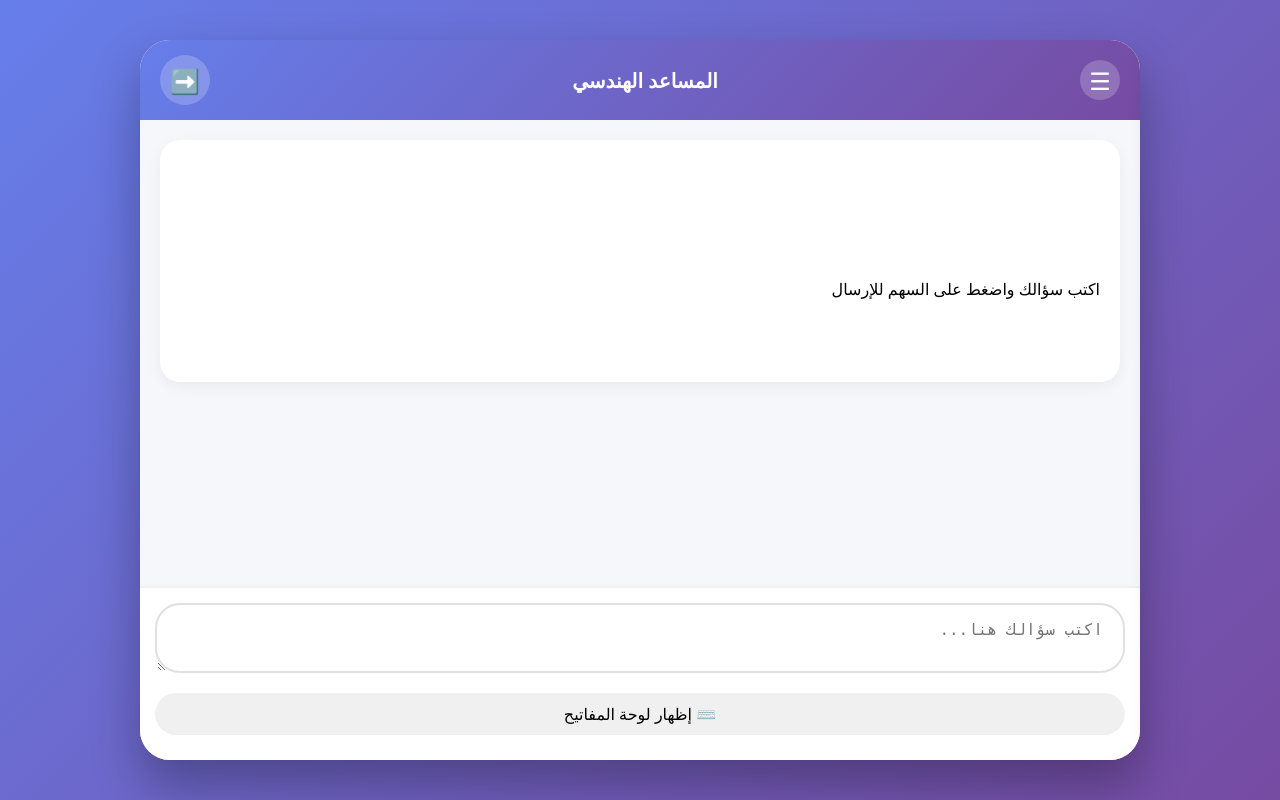
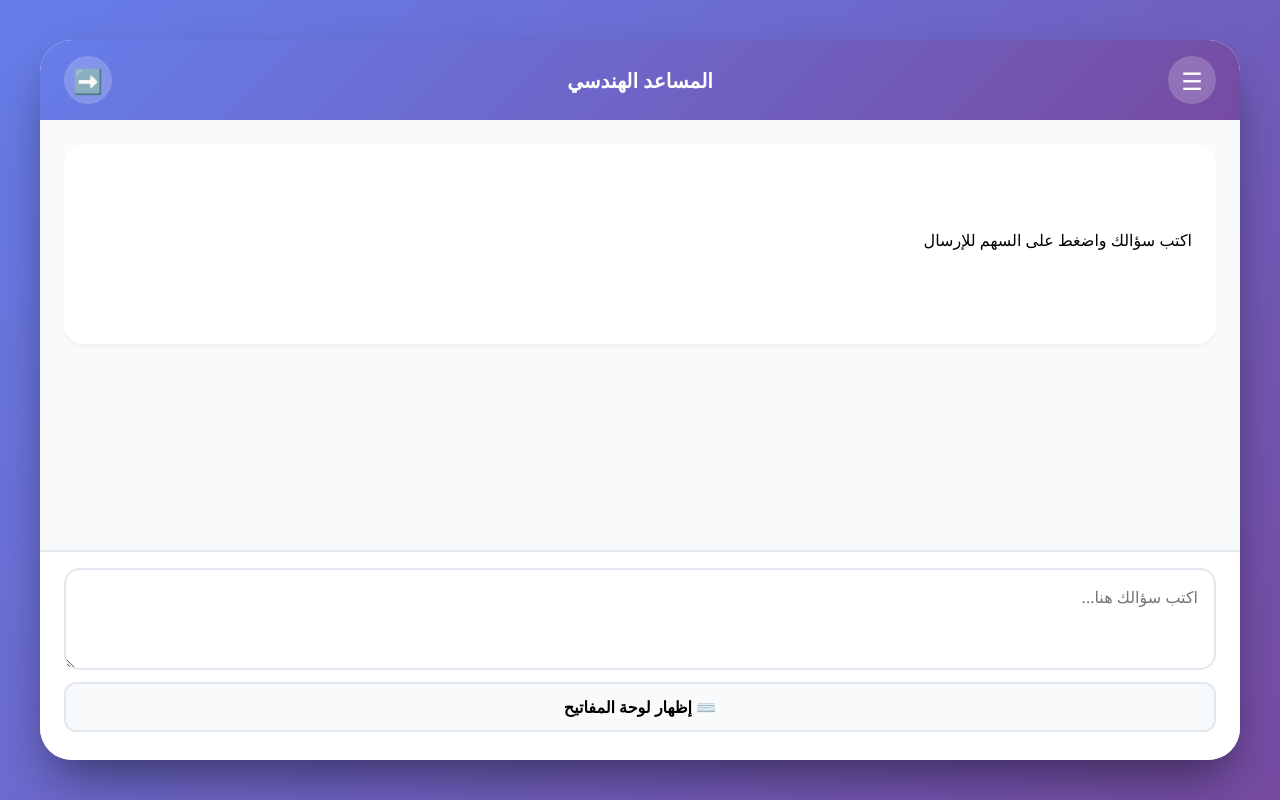
Before and after one commit to creativity2472001-ctrl/Mechatronics-assist-web, a Flask app: page / in a window 1280 px wide. Run offline with Flask 3, Linux system fonts and the light colour scheme.

Commit message:
Update index.html

```diff
--- a/templates/index.html
+++ b/templates/index.html
@@ -1,15 +1,28 @@
 <!DOCTYPE html>
-<html dir="rtl" lang="ar">
+<html lang="ar" dir="rtl">
 <head>
     <meta charset="UTF-8">
-    <meta name="viewport" content="width=device-width, initial-scale=1.0, maximum-scale=1.0, user-scalable=yes">
+    <meta name="viewport" content="width=device-width, initial-scale=1.0">
     <title>المساعد الهندسي</title>
     <style>
         * {
             margin: 0;
             padding: 0;
             box-sizing: border-box;
-            font-family: 'Segoe UI', -apple-system, BlinkMacSystemFont, sans-serif;
+            font-family: 'Segoe UI', system-ui, -apple-system, sans-serif;
+        }
+
+        :root {
+            --primary: #2563eb;
+            --primary-dark: #1e40af;
+            --secondary: #64748b;
+            --success: #22c55e;
+            --danger: #ef4444;
+            --warning: #f59e0b;
+            --background: #f8fafc;
+            --surface: #ffffff;
+            --text: #0f172a;
+            --border: #e2e8f0;
         }
 
         body {
@@ -18,89 +31,73 @@
             display: flex;
             justify-content: center;
             align-items: center;
-            direction: rtl;
+            padding: 16px;
         }
 
         .app-container {
-            background: white;
-            border-radius: 30px;
-            box-shadow: 0 25px 50px rgba(0,0,0,0.3);
-            width: 95%;
-            max-width: 1000px;
+            width: 100%;
+            max-width: 1200px;
             height: 90vh;
+            background: var(--surface);
+            border-radius: 32px;
+            box-shadow: 0 25px 50px -12px rgba(0,0,0,0.5);
             display: flex;
             flex-direction: column;
+            overflow: hidden;
             position: relative;
-            overflow: hidden;
         }
 
-        /* ===== الشريط العلوي ===== */
+        /* Header */
         .header {
             background: linear-gradient(135deg, #667eea 0%, #764ba2 100%);
-            padding: 15px 20px;
+            padding: 16px 24px;
             display: flex;
             justify-content: space-between;
             align-items: center;
             color: white;
         }
 
-        .menu-btn {
+        .menu-btn, .send-btn {
+            width: 48px;
+            height: 48px;
+            border-radius: 50%;
+            border: none;
             background: rgba(255,255,255,0.2);
-            border: none;
-            width: 40px;
-            height: 40px;
-            border-radius: 50%;
+            color: white;
+            font-size: 24px;
+            cursor: pointer;
+            transition: all 0.3s ease;
             display: flex;
             align-items: center;
             justify-content: center;
-            cursor: pointer;
-            transition: 0.3s;
-            color: white;
-            font-size: 24px;
         }
 
-        .menu-btn:hover {
+        .menu-btn:hover, .send-btn:hover {
             background: rgba(255,255,255,0.3);
             transform: scale(1.1);
         }
 
+        .menu-btn:active, .send-btn:active {
+            transform: scale(0.95);
+        }
+
         .title {
             font-size: 20px;
-            font-weight: bold;
+            font-weight: 600;
         }
 
-        .send-btn {
-            background: rgba(255,255,255,0.2);
-            border: none;
-            width: 50px;
-            height: 50px;
-            border-radius: 50%;
-            display: flex;
-            align-items: center;
-            justify-content: center;
-            cursor: pointer;
-            transition: 0.3s;
-            color: white;
-            font-size: 24px;
-        }
-
-        .send-btn:hover {
-            background: rgba(255,255,255,0.3);
-            transform: scale(1.1);
-        }
-
-        /* ===== القائمة الجانبية ===== */
+        /* Sidebar */
         .sidebar {
             position: absolute;
             top: 0;
-            right: -300px;
-            width: 280px;
+            right: -320px;
+            width: 300px;
             height: 100%;
-            background: white;
-            box-shadow: -5px 0 25px rgba(0,0,0,0.2);
-            transition: 0.3s;
+            background: var(--surface);
+            box-shadow: -4px 0 20px rgba(0,0,0,0.1);
+            transition: right 0.3s ease;
             z-index: 1000;
-            padding: 20px;
+            padding: 24px;
             overflow-y: auto;
         }
 
@@ -112,42 +109,50 @@
             display: flex;
             justify-content: space-between;
             align-items: center;
-            margin-bottom: 30px;
-            padding-bottom: 15px;
-            border-bottom: 2px solid #f0f0f0;
+            margin-bottom: 24px;
+            padding-bottom: 16px;
+            border-bottom: 2px solid var(--border);
         }
 
         .close-btn {
-            background: none;
+            width: 40px;
+            height: 40px;
+            border-radius: 50%;
             border: none;
-            font-size: 24px;
+            background: var(--border);
+            color: var(--text);
+            font-size: 20px;
             cursor: pointer;
-            color: #667eea;
+            transition: all 0.3s;
+        }
+
+        .close-btn:hover {
+            background: var(--secondary);
+            color: white;
         }
 
         .sidebar-item {
-            padding: 15px;
-            margin-bottom: 10px;
-            background: #f8f9fa;
-            border-radius: 15px;
+            padding: 16px;
+            margin-bottom: 8px;
+            background: var(--background);
+            border-radius: 12px;
             cursor: pointer;
-            transition: 0.3s;
+            transition: all 0.3s;
+            display: flex;
+            align-items: center;
+            gap: 12px;
         }
 
         .sidebar-item:hover {
-            background: #e9ecef;
-            transform: translateX(-5px);
-        }
-
-        .sidebar-item i {
-            margin-left: 10px;
-            color: #667eea;
+            background: var(--primary);
+            color: white;
+            transform: translateX(-4px);
         }
 
         .language-list {
+            margin-top: 8px;
+            margin-right: 20px;
             display: none;
-            padding-right: 20px;
-            margin-top: 5px;
         }
 
         .language-list.show {
@@ -155,37 +160,39 @@
         }
 
         .language-item {
-            padding: 10px;
-            margin: 5px 0;
-            background: white;
-            border-radius: 10px;
+            padding: 10px 16px;
+            margin: 4px 0;
+            background: var(--background);
+            border-radius: 8px;
             cursor: pointer;
-            transition: 0.2s;
+            transition: all 0.2s;
         }
 
         .language-item:hover {
-            background: #e3f2fd;
+            background: var(--primary);
+            color: white;
         }
 
         .language-item.active {
-            background: #667eea;
+            background: var(--primary);
             color: white;
+            font-weight: 600;
         }
 
-        /* ===== منطقة الإجابة ===== */
+        /* Answer Area */
         .answer-area {
             flex: 1;
             overflow-y: auto;
-            padding: 20px;
-            background: #f5f7fb;
+            padding: 24px;
+            background: var(--background);
         }
 
         .answer-container {
-            background: white;
+            background: var(--surface);
             border-radius: 20px;
-            padding: 20px;
-            box-shadow: 0 5px 15px rgba(0,0,0,0.05);
-            min-height: 100px;
+            padding: 24px;
+            box-shadow: 0 4px 6px -2px rgba(0,0,0,0.05);
+            min-height: 200px;
             white-space: pre-wrap;
             line-height: 1.8;
             font-size: 16px;
@@ -193,68 +200,80 @@
 
         .domain-badge {
             display: inline-block;
-            background: #667eea;
+            padding: 4px 12px;
+            background: linear-gradient(135deg, #667eea 0%, #764ba2 100%);
             color: white;
-            padding: 5px 15px;
-            border-radius: 50px;
+            border-radius: 20px;
             font-size: 14px;
-            margin-bottom: 10px;
+            font-weight: 600;
+            margin-bottom: 16px;
         }
 
-        /* ===== منطقة الإدخال ===== */
+        .ai-badge {
+            display: inline-block;
+            padding: 4px 12px;
+            background: var(--secondary);
+            color: white;
+            border-radius: 20px;
+            font-size: 12px;
+            margin-right: 8px;
+        }
+
+        /* Input Area */
         .input-area {
-            background: white;
-            border-top: 2px solid #f0f0f0;
-            padding: 15px;
+            background: var(--surface);
+            border-top: 2px solid var(--border);
+            padding: 16px 24px;
         }
 
         .input-container {
             display: flex;
-            align-items: center;
-            gap: 10px;
-            margin-bottom: 10px;
+            gap: 12px;
+            margin-bottom: 12px;
         }
 
         #question {
             flex: 1;
-            border: 2px solid #e0e0e0;
-            border-radius: 25px;
-            padding: 15px 20px;
+            padding: 16px;
+            border: 2px solid var(--border);
+            border-radius: 16px;
             font-size: 16px;
-            outline: none;
-            transition: 0.3s;
-            min-height: 60px;
             resize: vertical;
-            font-family: 'Courier New', monospace;
+            min-height: 80px;
+            transition: all 0.3s;
         }
 
         #question:focus {
-            border-color: #667eea;
+            outline: none;
+            border-color: var(--primary);
+            box-shadow: 0 0 0 4px rgba(37,99,235,0.1);
         }
 
-        /* ===== لوحة المفاتيح ===== */
         .keyboard-toggle {
-            background: #f0f0f0;
-            border: none;
-            padding: 10px;
-            border-radius: 25px;
             width: 100%;
-            margin: 10px 0;
+            padding: 12px;
+            background: var(--background);
+            border: 2px solid var(--border);
+            border-radius: 12px;
             cursor: pointer;
             font-size: 16px;
-            transition: 0.3s;
+            font-weight: 600;
+            transition: all 0.3s;
+            margin-bottom: 12px;
         }
 
         .keyboard-toggle:hover {
-            background: #e0e0e0;
+            background: var(--primary);
+            color: white;
+            border-color: var(--primary);
         }
 
         .math-keyboard {
             display: none;
-            background: #f8f9fa;
-            border-radius: 20px;
-            padding: 15px;
-            margin: 10px 0;
+            background: var(--background);
+            border-radius: 16px;
+            padding: 16px;
+            margin-bottom: 12px;
         }
 
         .math-keyboard.show {
@@ -368,26 +371,27 @@
             </div>
 
             <div class="sidebar-item" onclick="showHelp()">
-                <span>❓</span> <span id="help-label">المساعدة</span>
+                <span>❓</span>
+                <span id="help-label">المساعدة</span>
             </div>
 
             <div class="sidebar-item" onclick="showAbout()">
-                <span>ℹ️</span> <span id="about-label">عن التطبيق</span>
+                <span>ℹ️</span>
+                <span id="about-label">عن التطبيق</span>
             </div>
         </div>
 
-        <!-- منطقة الإجابة -->
+        <!-- Answer Area -->
         <div class="answer-area" id="answerArea">
             <div class="answer-container" id="answerContainer">
-                <div id="domainDisplay"></div>
                 <div id="answerContent">اكتب سؤالك واضغط على السهم للإرسال</div>
             </div>
         </div>
 
-        <!-- منطقة الإدخال -->
+        <!-- Input Area -->
         <div class="input-area">
             <div class="input-container">
-                <textarea id="question" rows="2" placeholder="اكتب سؤالك هنا..."></textarea>
+                <textarea id="question" rows="3" placeholder="اكتب سؤالك هنا..."></textarea>
             </div>
 
             <button class="keyboard-toggle" onclick="toggleKeyboard()" id="keyboardBtn">
@@ -554,13 +558,7 @@
             document.getElementById('answerContent').textContent = translations[lang].default_answer;
 
             // تحديث اتجاه الصفحة
-            if (lang === 'ar') {
-                document.body.style.direction = 'rtl';
-                document.body.classList.remove('ltr');
-            } else {
-                document.body.style.direction = 'ltr';
-                document.body.classList.add('ltr');
-            }
+            document.body.style.direction = lang === 'ar' ? 'rtl' : 'ltr';
 
             toggleSidebar();
         }
@@ -591,7 +589,7 @@
                 document.getElementById('answerContent').innerHTML = data.help.replace(/\n/g, '<br>');
                 toggleSidebar();
             } catch (error) {
-                document.getElementById('answerContent').innerHTML = 'Error loading help';
+                document.getElementById('answerContent').innerHTML = '❌ خطأ في تحميل المساعدة';
             }
         }
 
@@ -602,14 +600,14 @@
                 document.getElementById('answerContent').innerHTML = data.about.replace(/\n/g, '<br>');
                 toggleSidebar();
             } catch (error) {
-                document.getElementById('answerContent').innerHTML = 'Error loading about';
+                document.getElementById('answerContent').innerHTML = '❌ خطأ في تحميل معلومات التطبيق';
             }
         }
 
         async function sendQuestion() {
             const question = document.getElementById('question').value.trim();
             if (!question) {
-                alert('الرجاء كتابة سؤال');
+                alert(translations[currentLanguage].placeholder || 'الرجاء كتابة سؤال');
                 return;
             }
 
@@ -636,13 +634,17 @@
                         answerHtml += `<div class="domain-badge">📚 ${data.domain}</div>`;
                     }
 
+                    if (data.ai_used) {
+                        answerHtml += `<span class="ai-badge">🤖 ${data.ai_used}</span>`;
+                    }
+
                     answerHtml += data.answer.replace(/\n/g, '<br>');
                     document.getElementById('answerContent').innerHTML = answerHtml;
                 } else {
-                    document.getElementById('answerContent').innerHTML = `<div class="error">${data.error}</div>`;
+                    document.getElementById('answerContent').innerHTML = `<div style="color: #ef4444;">❌ ${data.error || 'حدث خطأ'}</div>`;
                 }
             } catch (error) {
-                document.getElementById('answerContent').innerHTML = `<div class="error">❌ خطأ في الاتصال</div>`;
+                document.getElementById('answerContent').innerHTML = `<div style="color: #ef4444;">❌ خطأ في الاتصال بالخادم</div>`;
             }
         }
 
@@ -653,6 +655,19 @@
                 sendQuestion();
             }
         });
+
+        // تحميل حالة التطبيق عند البدء
+        async function loadStatus() {
+            try {
+                const response = await fetch('/api/status');
+                const data = await response.json();
+                console.log('App status:', data);
+            } catch (error) {
+                console.error('Failed to load status:', error);
+            }
+        }
+
+        loadStatus();
     </script>
 </body>
 </html>
```
Also changed, not shown: other parts of templates/index.html (+31 -47 lines).
